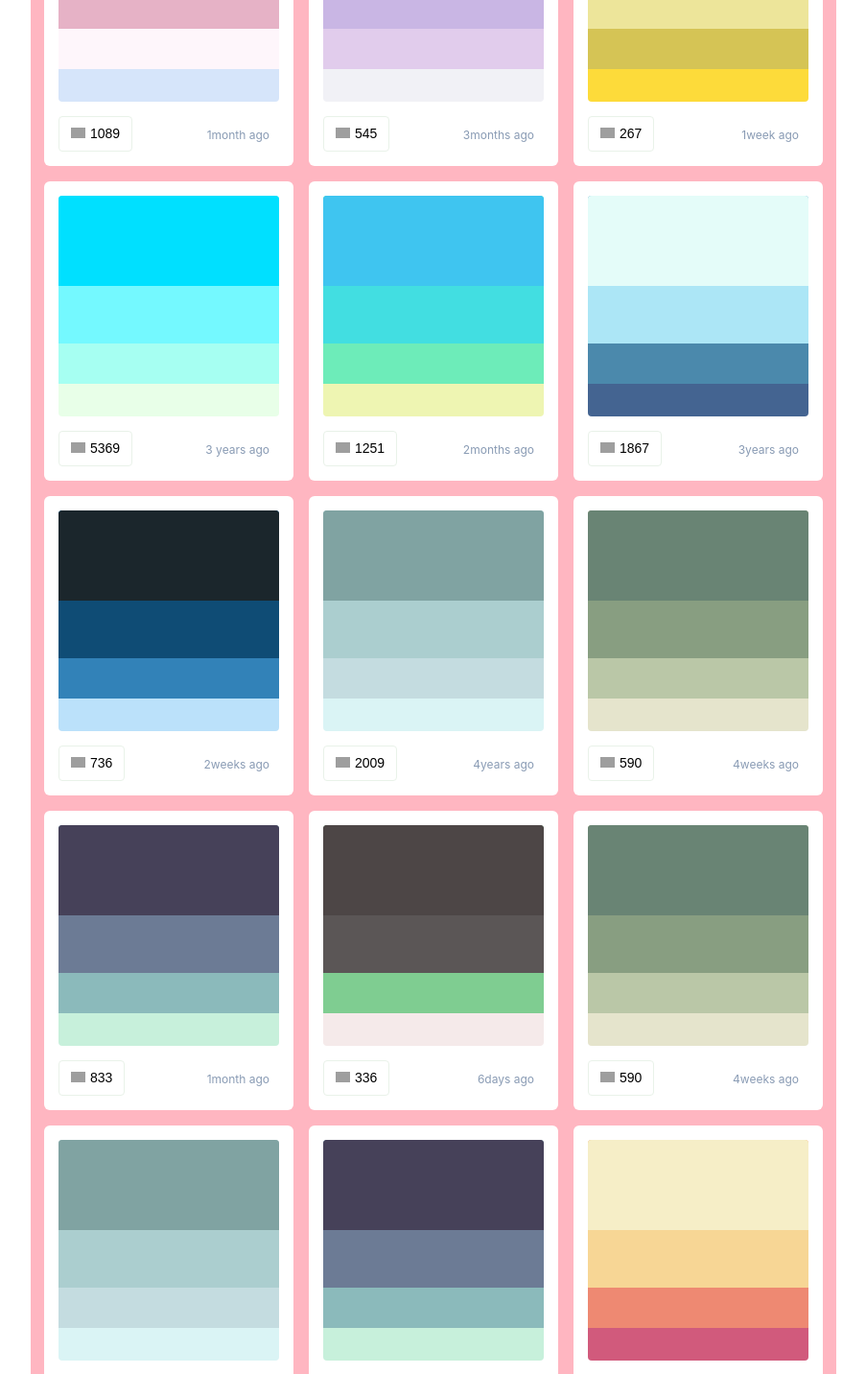
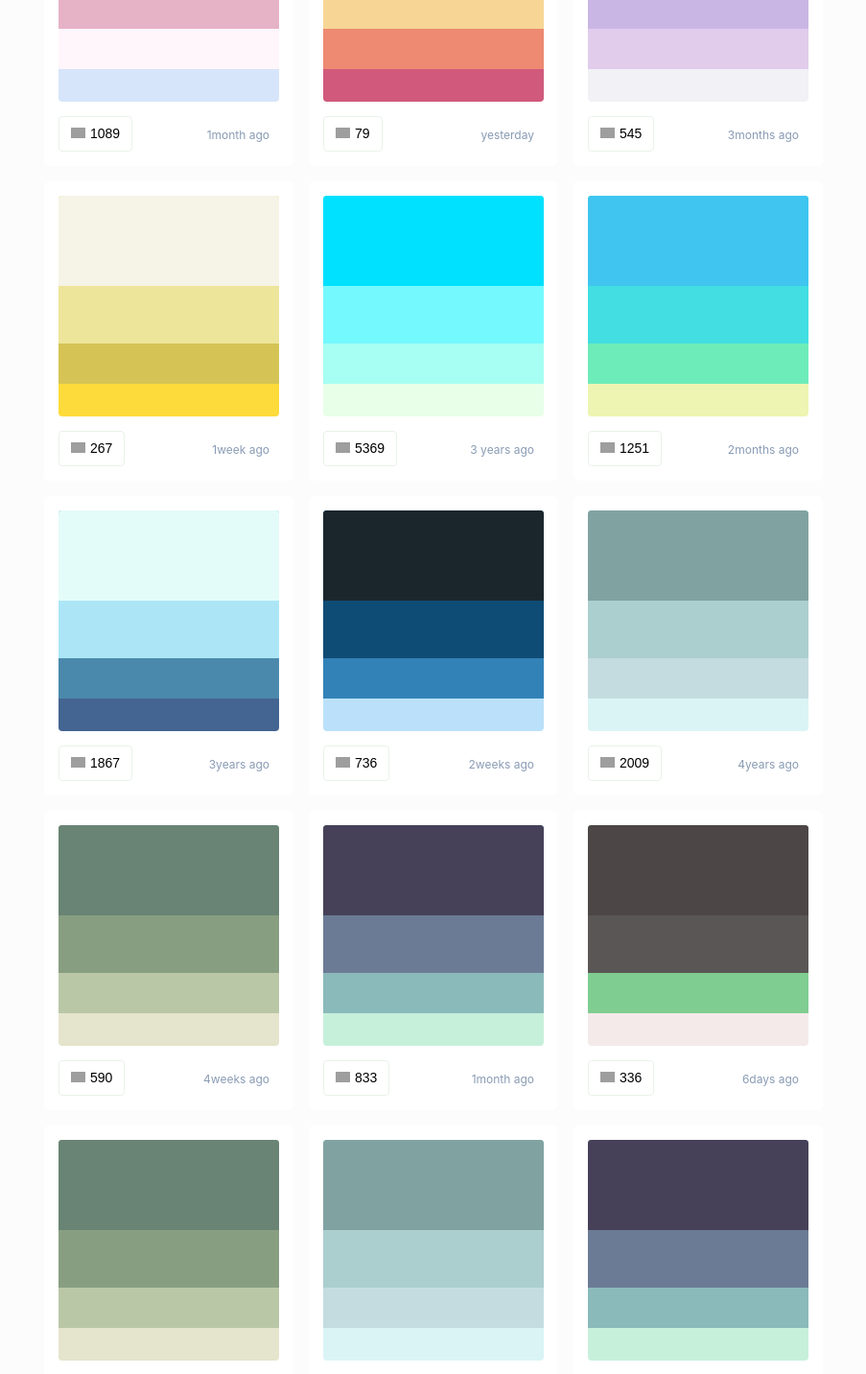
Before and after one commit to kihanGIM/colorhunt_frontend, a React (Create React App) app: page /create in a window 1280 px wide. Shown: the part 1260-2692 px from the top of the page at 96% size, without its empty margins (188-1091 px from the left). Built offline with nearby package versions, Linux system fonts and the light colour scheme; grey boxes are pictures that could not be loaded.

Commit message:
이벤트 생성

```diff
--- a/src/Components/ColorCard/ColorCard.js
+++ b/src/Components/ColorCard/ColorCard.js
@@ -1,21 +1,29 @@
 import React from "react";
 import "./ColorCard.scss";
-
 class ColorCard extends React.Component {
-  constructor() {
-    super();
+  constructor(props) {
+    super(props);
     this.state = {
-      clicked: true,
-      change: true
+      clicked: this.props.isClicked,
+      number: this.props.likesNum
     };
   }
-
+  changeImg = e => {
+    // console.dir(e.target);
+    this.setState({
+      clicked: !this.state.clicked,
+      number: this.state.clicked
+        ? parseInt(e.target.innerText) - 1
+        : parseInt(e.target.innerText) + 1
+    });
+  };
   render() {
+    console.log("ddd", this.state.number);
+    console.log(this.props.likesNum);
     const blueHeart =
       "https://colorhunt.co/img/color-hunt-palettes-icon-heart-blue.png";
     const redHeart =
       "https://colorhunt.co/img/color-hunt-palettes-icon-heart.png";
-
     return (
       <div className="ColorCard">
         <div className="colorList">
@@ -44,18 +52,16 @@ class ColorCard extends React.Component {
             <span className="rgbName">{this.props.color4}</span>
           </div>
         </div>
-        <div className="cardBottom">
+        <div className="cardBottom" onClick={this.changeImg}>
           <button className="likes">
             <img
               className="heart"
               alt="Heart"
-              src={this.props.isClicked ? redHeart : blueHeart}
+              src={this.state.clicked ? redHeart : blueHeart}
             />
-            <span className="likesNum">{this.props.likesNum}</span>
+            <span className="likesNum">{this.state.number}</span>
           </button>
-          <div className={this.state.change ? "date" : "dateNope"}>
-            {this.props.date}
-          </div>
+          <div className="date">{this.props.date}</div>
         </div>
       </div>
     );
--- a/src/Pages/Main/Main.js
+++ b/src/Pages/Main/Main.js
@@ -2,17 +2,12 @@ import React from "react";
 import ColorCard from "../../Components/ColorCard/ColorCard";
 import "./Main.scss";
 import Header from "../../Component/Header/Header";
-
 class Main extends React.Component {
   constructor() {
     super();
     this.state = {
-      isClicked: true
-    };
-  }
-
-  render() {
-    let colorCardData = [
+      isClicked: false,
+      colorCardData: [
         {
           one: "#f8c3af",
           two: "#fea5ad",
@@ -29,7 +24,6 @@ class Main extends React.Component {
           likesNum: 390,
           date: "8days ago"
         },
-
         {
           one: "#ffeecc",
           two: "#ffddcc",
@@ -47,6 +41,14 @@ class Main extends React.Component {
           date: "1month ago"
         },
         {
+          one: "#d15a7c",
+          two: "#ee8972",
+          three: "#f7d695",
+          four: "#f6eec7",
+          likesNum: 79,
+          date: "yesterday"
+        },
+        {
           one: "#f1f1f6",
           two: "#e1ccec",
           three: "#c9b6e4",
@@ -62,7 +64,6 @@ class Main extends React.Component {
           likesNum: 267,
           date: "1week ago"
         },
-
         {
           one: "#e8ffe8",
           two: "#a6fff2",
@@ -71,7 +72,6 @@ class Main extends React.Component {
           likesNum: 5369,
           date: "3 years ago"
         },
-
         {
           one: "#eef5b2",
           two: "#6decb9",
@@ -88,7 +88,6 @@ class Main extends React.Component {
           likesNum: 1867,
           date: "3years ago"
         },
-
         {
           one: "#bbe1fa",
           two: "#3282b8",
@@ -113,7 +112,6 @@ class Main extends React.Component {
           likesNum: 590,
           date: "4weeks ago"
         },
-
         {
           one: "#c7f0db",
           two: "#8bbabb",
@@ -122,7 +120,6 @@ class Main extends React.Component {
           likesNum: 833,
           date: "1month ago"
         },
-
         {
           one: "#f5eaea",
           two: "#7fcd91",
@@ -139,7 +136,6 @@ class Main extends React.Component {
           likesNum: 590,
           date: "4weeks ago"
         },
-
         {
           one: "#daf4f5",
           two: "#c4dce0",
@@ -155,18 +151,18 @@ class Main extends React.Component {
           four: "#464159",
           likesNum: 833,
           date: "1month ago"
-      },
-      {
-        one: "#d15a7c",
-        two: "#ee8972",
-        three: "#f7d695",
-        four: "#f6eec7",
-        likesNum: 79,
-        date: "yesterday"
         }
-    ];
-
-    const cardList = colorCardData.map(card => {
+      ]
+    };
+  }
+  // changeImg = () => {
+  //   console.log("jotang");
+  //   this.setState({
+  //     isClicked: !this.state.isClicked
+  //   });
+  // };
+  render() {
+    const cardList = this.state.colorCardData.map(card => {
       return (
         <ColorCard
           color1={card.one}
@@ -175,17 +171,15 @@ class Main extends React.Component {
           color4={card.four}
           likesNum={card.likesNum}
           date={card.date}
-          isClicked={this.state.isClicked}
+          // onClick={() => this.changeImg()}
         />
       );
     });
-
     return (
       <div>
         <Header />
         <div className="Main">
           {/* <div className="navBar">NavBar</div> */}
-
           <div className="mainBody">
             <div className="cardsContainer">{cardList}</div>
           </div>
@@ -194,5 +188,4 @@ class Main extends React.Component {
     );
   }
 }
-
 export default Main;
--- a/src/Pages/Main/Main.scss
+++ b/src/Pages/Main/Main.scss
@@ -8,12 +8,13 @@
     margin: 0;
     position: relative;
     display: flex;
+    background-color: #fcfcfd;
 
     .cardsContainer {
       width: 840px;
       margin: 0 auto;
-      // background-color: #fcfcfd;
-      background-color: lightpink;
+
+      // background-color: ;
       display: flex;
       flex-wrap: wrap;
       justify-content: center;
--- a/src/Pages/Main/Signin/Signin.scss
+++ b/src/Pages/Main/Signin/Signin.scss
@@ -6,6 +6,7 @@
     height: 428px;
     display: flex;
     justify-content: space-around;
+    padding-top: 40px;
 
 
 
```
Lines whose indentation alone changed are shown as unchanged.
